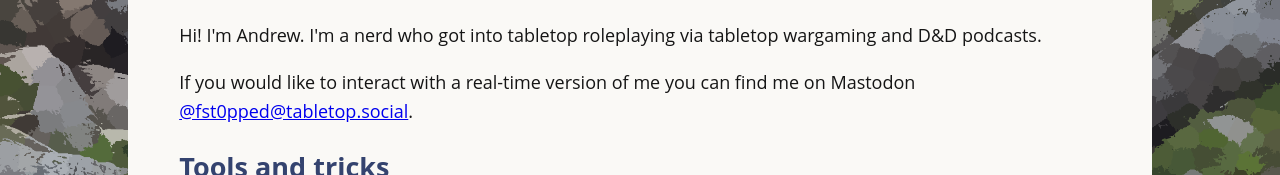
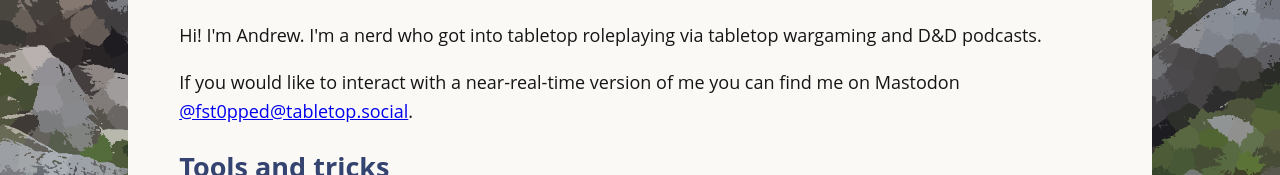
Before and after one commit to fst0pped/neocities-solo-stories, a plain HTML site: page public/about.html in a window 1280 px wide. Shown: the part 477-652 px from the top of the page. Drawn offline with Linux system fonts and the light colour scheme.

Commit message:
Update about.html

```diff
--- a/public/about.html
+++ b/public/about.html
@@ -15,7 +15,7 @@
       <h1>About</h1>
       <p>Hi! I'm Andrew. I'm a nerd who got into tabletop roleplaying via tabletop wargaming and D&D podcasts.</p>
 
-      <p>If you would like to interact with a real-time version of me you can find me on Mastodon <a href="https://tabletop.social/@fst0pped">@fst0pped@tabletop.social</a>.</p>
+      <p>If you would like to interact with a near-real-time version of me you can find me on Mastodon <a href="https://tabletop.social/@fst0pped">@fst0pped@tabletop.social</a>.</p>
 
       <h2>Tools and tricks</h2>
 
```
